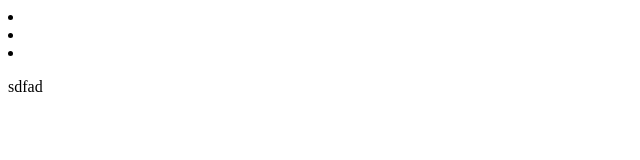
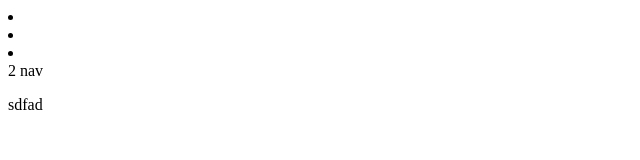
Before and after one commit to WenhanRong/gitexercise1, a plain HTML site: page index.html in a window 1280 px wide. Shown: the whole page, without its empty margins (0-640 px from the left). Drawn offline with Linux system fonts and the light colour scheme.

Commit message:
Website With 2nd Navigation

```diff
--- a/index.html
+++ b/index.html
@@ -16,6 +16,9 @@
             </ui>
         </nav>
     </header>
+    <nav>
+        2 nav
+    </nav>
     <main>
         <section>
             <p>
```
